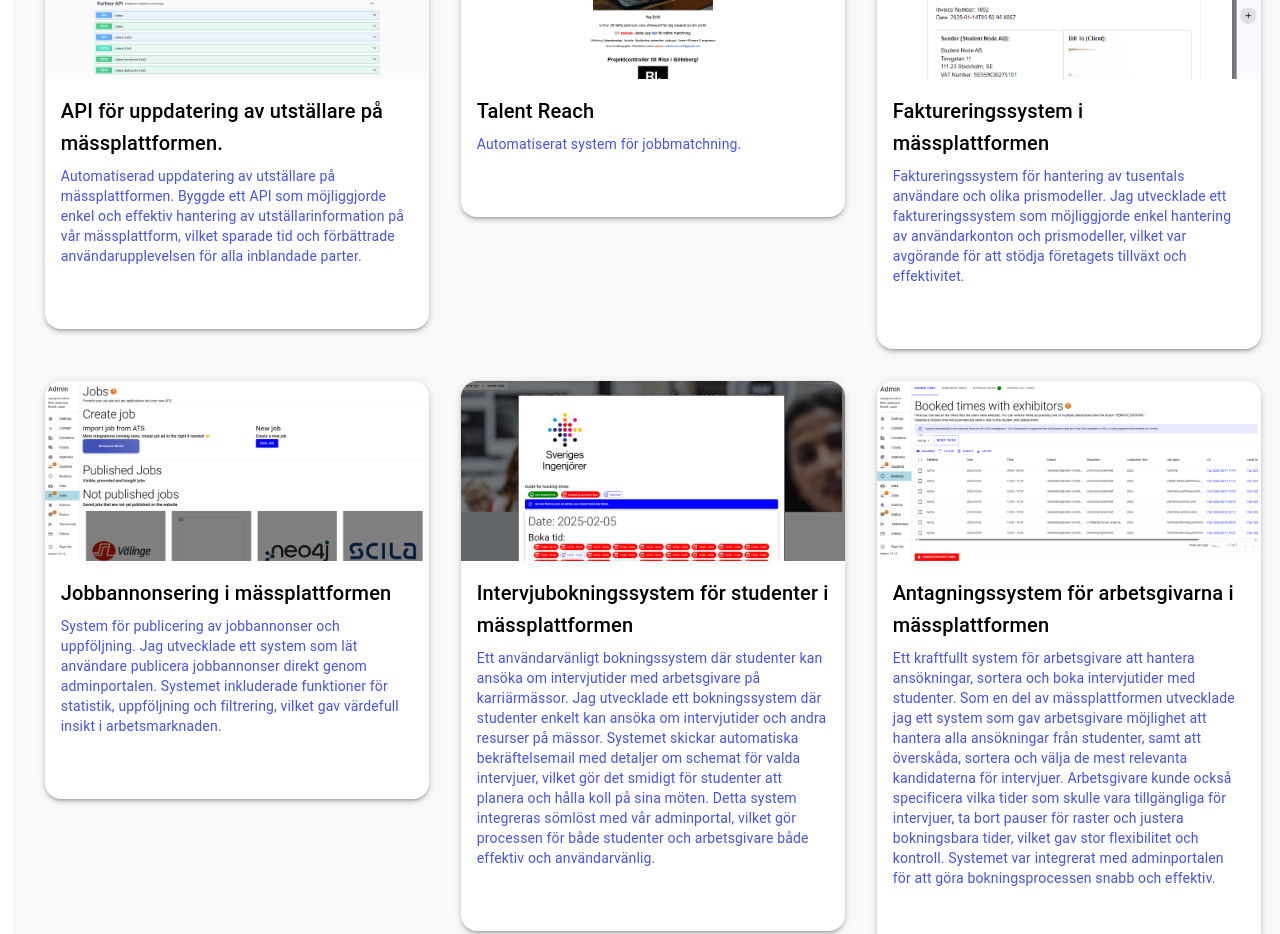
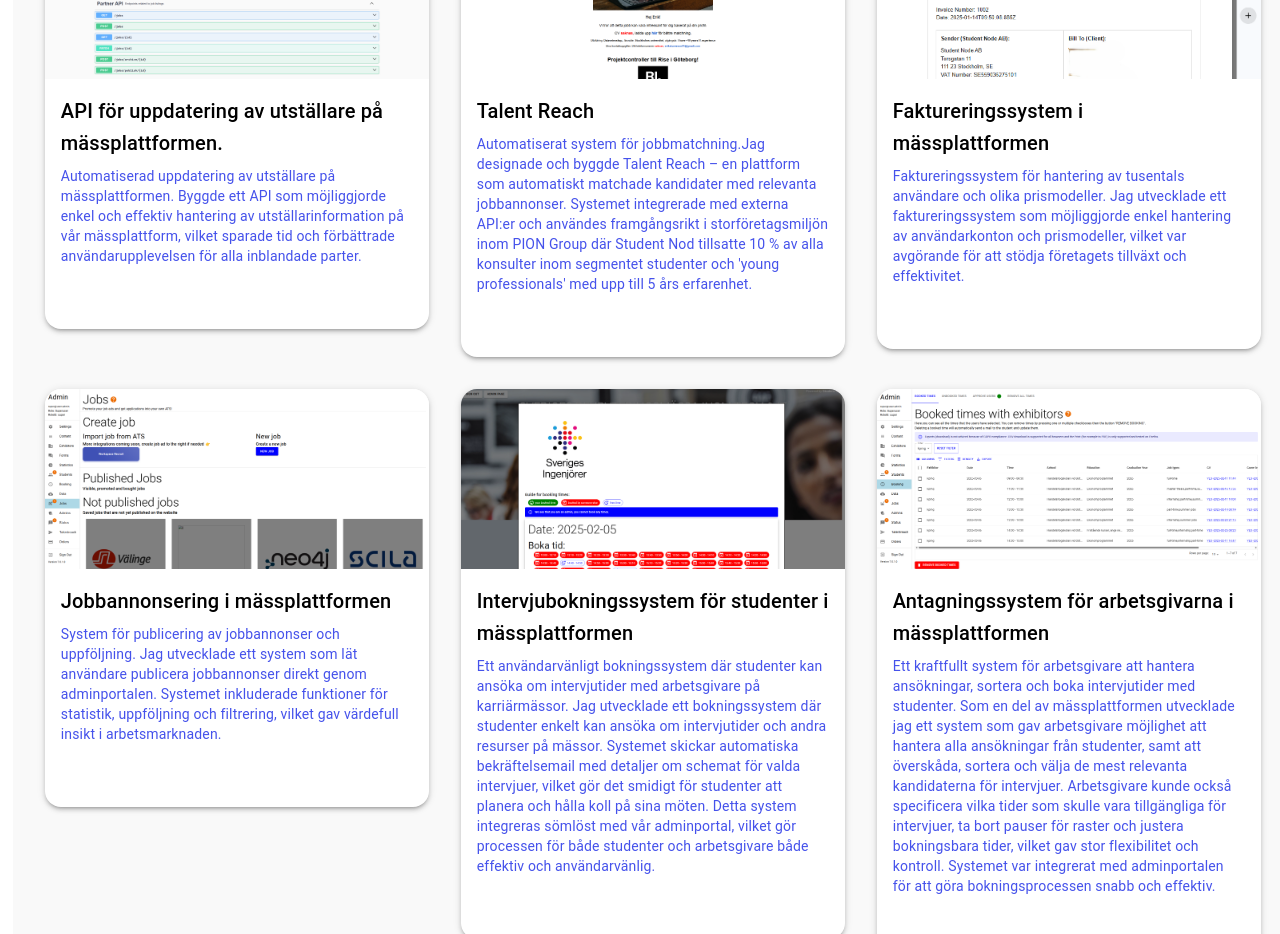
Before and after one commit to eriksturesson/react-eriksturesson, a React (Create React App) app: page / in a window 1280 px wide. Shown: the part 2620-3554 px from the top of the page. Built offline with nearby package versions, Linux system fonts and the light colour scheme.

Commit message:
missed some text that i added to the portfolio

```diff
--- a/src/components/Portfolio.tsx
+++ b/src/components/Portfolio.tsx
@@ -42,7 +42,8 @@ const portfolioItems = [
   },
   {
     title: "Talent Reach",
-    description: "Automatiserat system för jobbmatchning.",
+    description:
+      "Automatiserat system för jobbmatchning.Jag designade och byggde Talent Reach – en plattform som automatiskt matchade kandidater med relevanta jobbannonser. Systemet integrerade med externa API:er och användes framgångsrikt i storföretagsmiljön inom PION Group där Student Nod tillsatte 10 % av alla konsulter inom segmentet studenter och 'young professionals' med upp till 5 års erfarenhet.",
     image: talentReachEMail,
     link: "#",
   },
```
